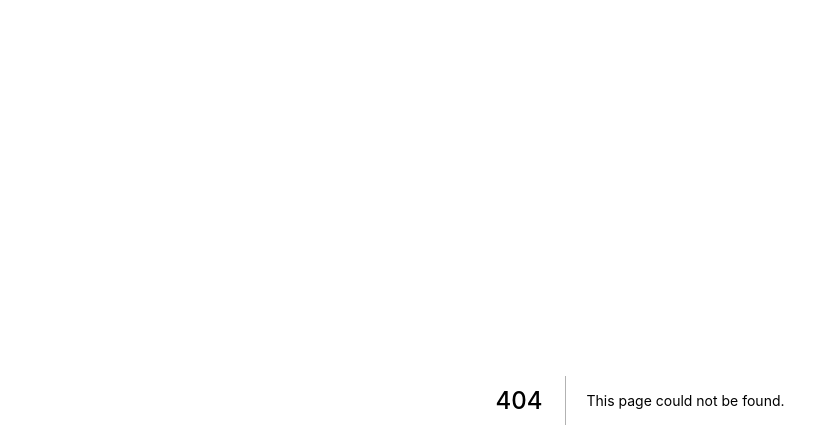
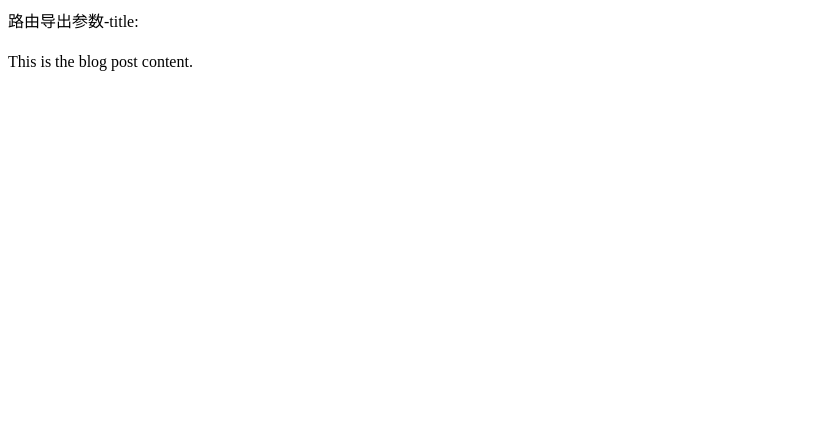
Before and after one commit to Vinson7lhl/MyStudyCode, a Next.js app in the folder nextJs/: page /post in a window 1280 px wide. Before the commit this address had no page. Shown: the top 448 px of the page, without its empty margins (0-839 px from the left). Built offline with nearby package versions, Linux system fonts and the light colour scheme.

Commit message:
增加-动态组件
路由

```diff
--- /dev/null
+++ b/nextJs/pages/post.js
@@ -0,0 +1,24 @@
+
+import React, { Component } from 'react'
+
+import {withRouter} from 'next/router'
+import Link from 'next/link'
+
+// router属性只能在withRouter中直接使用
+const Content = withRouter (
+  (props) => (
+    <div>
+      <h1>{props.router.query.title}</h1>
+      <p>This is the blog post content.</p>
+  </div>
+  )
+)
+const Page = (props) => (
+    <div>
+      路由导出参数-title:
+      <p>
+        <Content></Content>
+      </p>
+    </div>
+  )
+export default Page
```
Also changed, not shown: nextJs/pages/index.js (+10 -0 lines).
